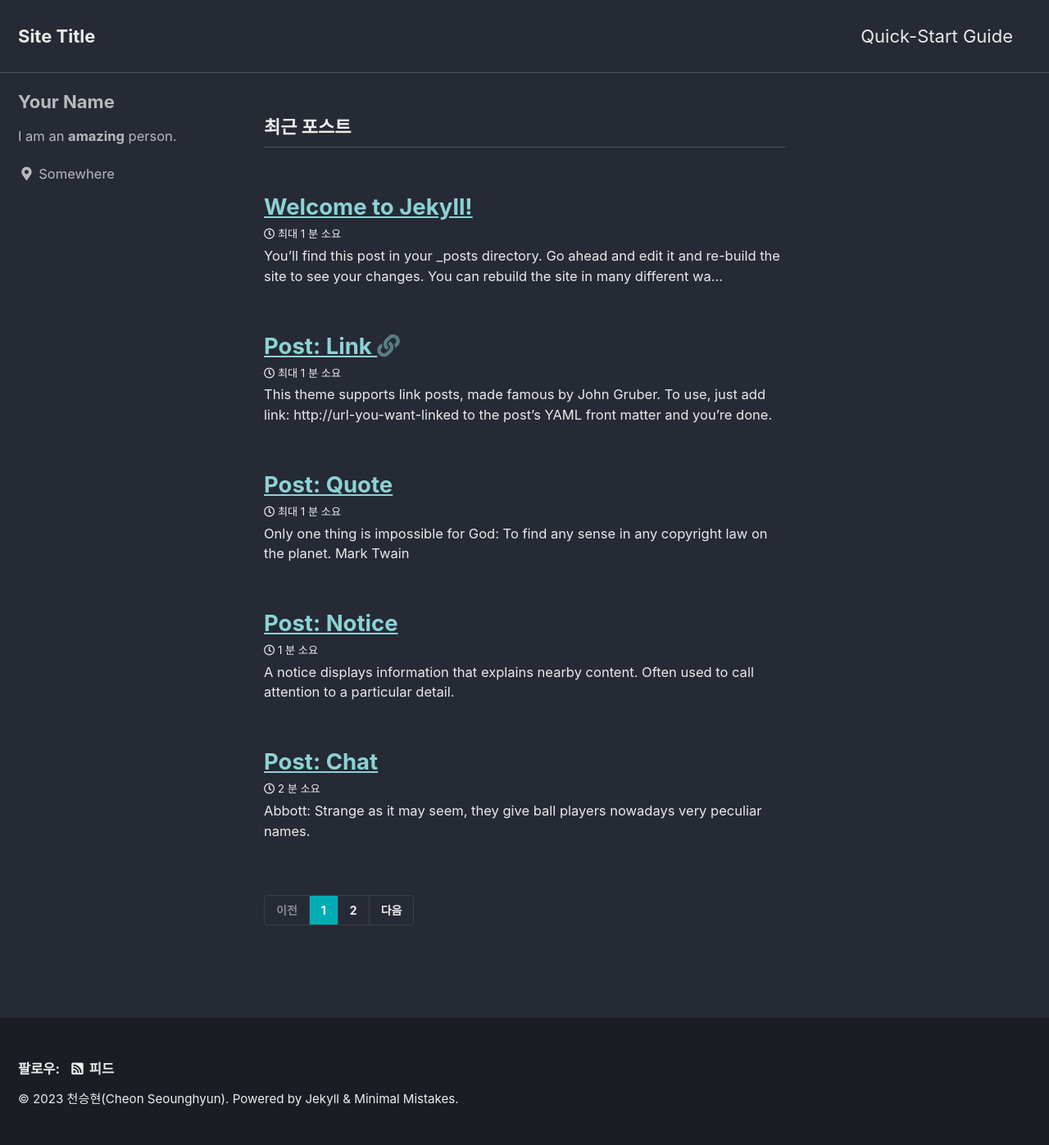
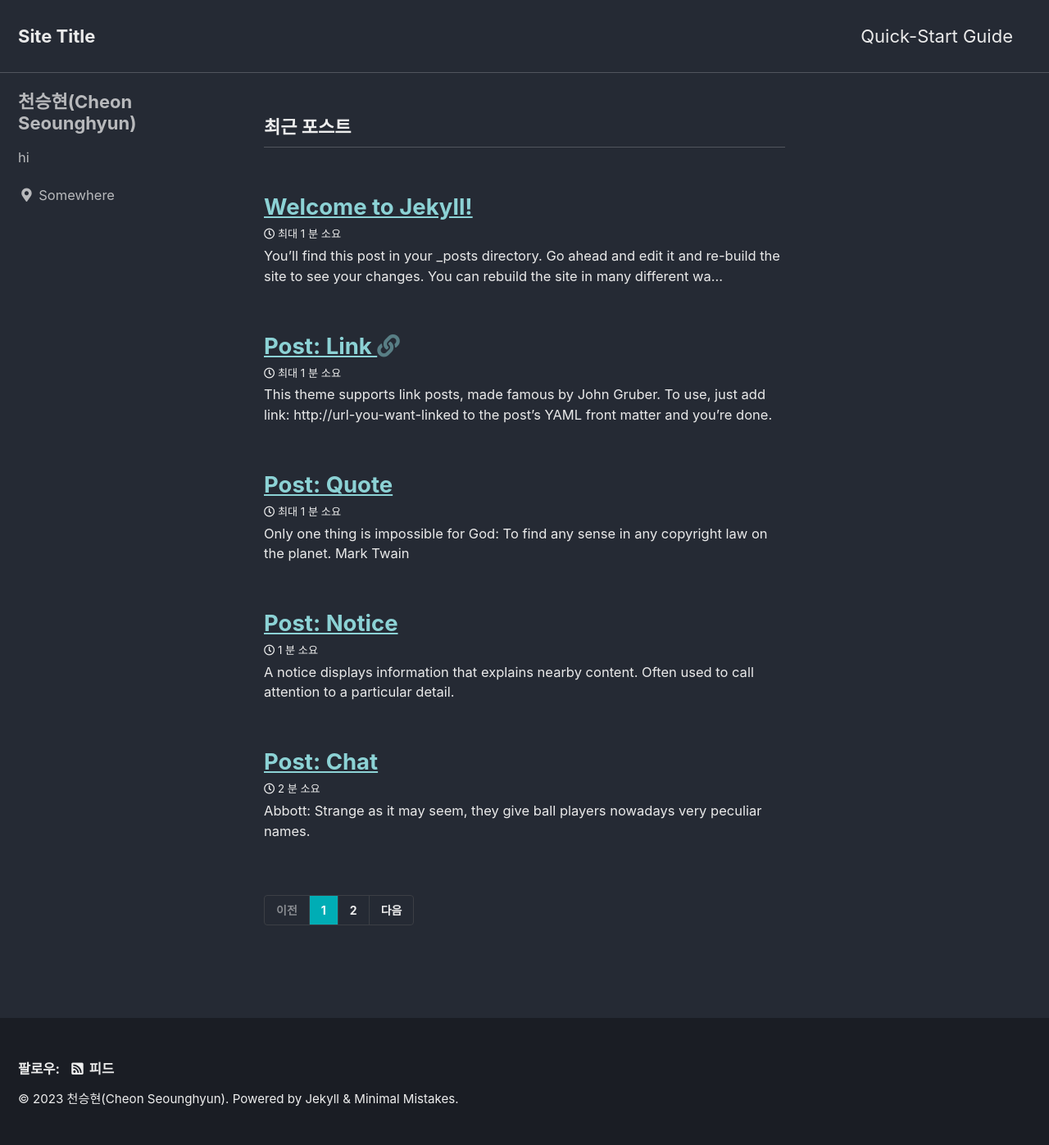
Before and after one commit to CheonSeounghyun/CheonSeounghyun.github.io, a Jekyll site: the page built from index.html, in a window 1280 px wide. Shown: the whole page at 82% size. Built offline with Jekyll 4.4.1, drawn with Linux system fonts in a browser that asks for light colours; cached includes are drawn as plain includes; the list of posts is cut into pages by our own code.

Commit message:
Update _config.yml

```diff
--- a/_config.yml
+++ b/_config.yml
@@ -104,9 +104,9 @@ analytics:
 
 # Site Author
 author:
-  name             : "Your Name"
+  name             : "천승현(Cheon Seounghyun)"
   avatar           : # path of avatar image, e.g. "/assets/images/bio-photo.jpg"
-  bio              : "I am an **amazing** person."
+  bio              : "hi"
   location         : "Somewhere"
   email            :
   links:
```
